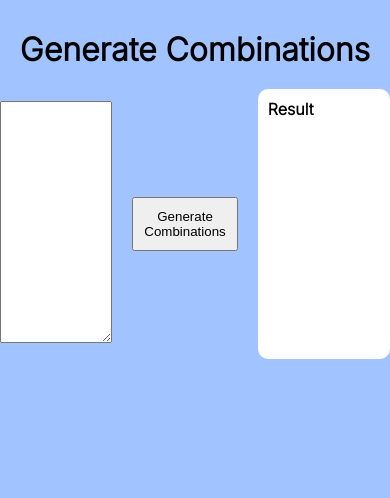
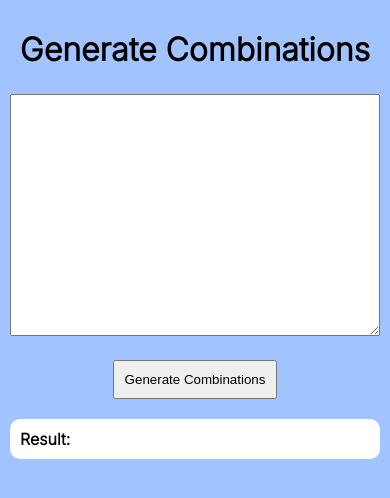
Before and after one commit to Harshaou/able.do, a React (Create React App) app: page / in a window 390 px wide. Shown: the top 498 px of the page. Built offline with nearby package versions, Linux system fonts and the light colour scheme.

Commit message:
Developing UI

```diff
--- a/src/App.js
+++ b/src/App.js
@@ -16,6 +16,15 @@ function App() {
     }
   };
 
+  function getRandomColor() {
+    var letters = 'BCDEF'.split('');
+    var color = '#';
+    for (var i = 0; i < 6; i++) {
+      color += letters[Math.floor(Math.random() * letters.length)];
+    }
+    return color;
+  }
+
   return (
     <div className="container">
       <h1 className="title">Generate Combinations</h1>
@@ -32,19 +41,28 @@ function App() {
           <button onClick={handleChange}>Generate Combinations</button>
         </div>
         <div className="display-section">
-          <h4>Result</h4>
+          <h4>Result: {output?.length}</h4>
           {output?.length > 0 &&
-            output.map((arr, index) =>
-              arr.map((item) => {
-                return (
-                  <div key={index}>
-                    <p style={{ display: 'inline' }}>
-                      {item.color}, {item.length}, {item.finish}
-                    </p>
-                  </div>
-                );
-              })
-            )}
+            output.map((arr, index) => {
+              let result = JSON.stringify(arr)
+                .slice(1, -1)
+                .replace(/[{}]/g, '')
+                .replaceAll(',', '|')
+                .replaceAll('"', ' ');
+              return (
+                <div>
+                  <p
+                    className="item"
+                    key={index}
+                    style={{
+                      backgroundColor: getRandomColor(),
+                    }}
+                  >
+                    {result}
+                  </p>
+                </div>
+              );
+            })}
         </div>
       </div>
     </div>
--- a/src/index.css
+++ b/src/index.css
@@ -31,14 +31,18 @@ h1,h2{
     gap: 20px;
     align-items: center;
     justify-content: space-between;
+    padding: 20px;
+
 }
 
 .input-section{
     flex: 4;
+    height: 490px;
     width: 100%;
 }
 
 .input-area{
+    height: 100%;
     width: 100%;
 }
 
@@ -54,16 +58,29 @@ h1,h2{
 
 .display-section{
     flex: 4;
-    min-height: 270px;
     background-color: white;
     border-radius: 10px;
+    width: 100%;
+    height: 500px;
+    overflow: scroll;
     padding: 10px;
-    overflow: scroll;
 }
 
-.display-section p{
-    max-width: 400px;
+.display-section .item{
+    padding: 10px;
+    margin: 10px;
+}
 
-    overflow: scroll;
 
+
+@media (max-width: 991px){
+    .contain{
+        margin-top: 3%;
+        display: flex;
+        flex-direction: column;
+        gap: 20px;
+        align-items: center;
+        justify-content: space-between;
+        padding: 10px;
+    }
 }
```
